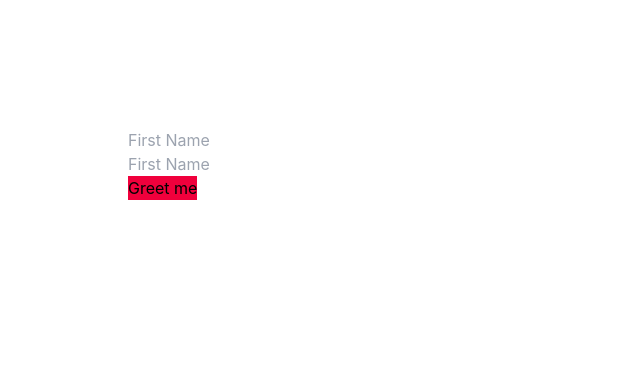
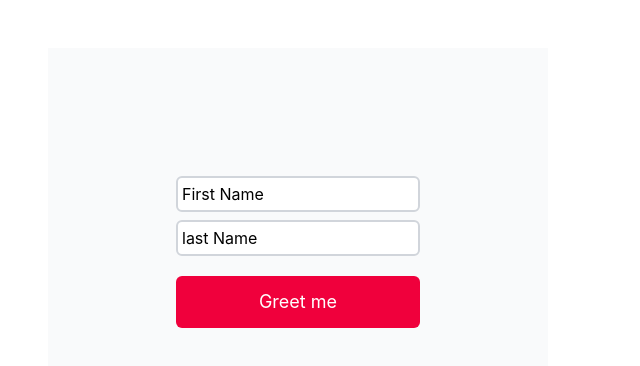
Before and after one commit to clever-cr/react-exercises, a React (Create React App) app: page / in a window 1280 px wide. Shown: the top 366 px of the page, without its empty margins (0-640 px from the left). Built offline with nearby package versions, Linux system fonts and the light colour scheme.

Commit message:
refactor

```diff
--- a/src/App.js
+++ b/src/App.js
@@ -1,5 +1,4 @@
 import { useState } from 'react'
-import page1 from './page1'
 const App = () => {
   const [data, setData] = useState({
     firstName: "",
@@ -20,14 +19,14 @@ const App = () => {
     alert(`Hello ${data.firstName} ${data.lastName} `)
   }
   return (
-    <div className='p-32 '>
-      <form className='flex flex-col w-48'>
+    <div className='p-32 space-y-5 w-[500px] bg-gray-50 m-12'>
+      <form className='flex flex-col w-48- gap-2 w-full'>
 
-        <input type="text" placeholder='First Name' name="firstName" value={data.firstName} onChange={handleChange} />
-        <input t ype="text" name="lastName" placeholder='First Name' value={data.lastName} onChange={handleChange} />
+        <input type="text" placeholder='First Name' name="firstName" value={data.firstName} onChange={handleChange} className="border-2 p-1 rounded-md border-gray-300 placeholder:text-black" />
+        <input type="text" name="lastName" placeholder='last Name' value={data.lastName} onChange={handleChange} className="border-2 p-1 rounded-md border-gray-300 placeholder:text-black" />
 
       </form>
-      <button className='bg-[#F0003C]' onClick={handleClick}>Greet me </button>
+      <button className='bg-[#F0003C] p-3 rounded-md text-lg text-white w-full' onClick={handleClick}>Greet me </button>
 
     </div>
   )
--- a/src/index.js
+++ b/src/index.js
@@ -1,4 +1,3 @@
-import React from 'react';
 import ReactDOM from 'react-dom/client';
 import './index.css';
 import App from './App';
@@ -6,12 +5,6 @@ import reportWebVitals from './reportWebVitals';
 
 const root = ReactDOM.createRoot(document.getElementById('root'));
 root.render(
-  <React.StrictMode>
-    <App />
-  </React.StrictMode>
+  <App />
 );
-
-// If you want to start measuring performance in your app, pass a function
-// to log results (for example: reportWebVitals(console.log))
-// or send to an analytics endpoint. Learn more: https://bit.ly/CRA-vitals
 reportWebVitals();
--- a/src/page1.js
+++ /dev/null
@@ -1,9 +0,0 @@
-import React from 'react'
-
-const page1 = () => {
-    return (
-        <div>page1</div>
-    )
-}
-
-export default page1
```
